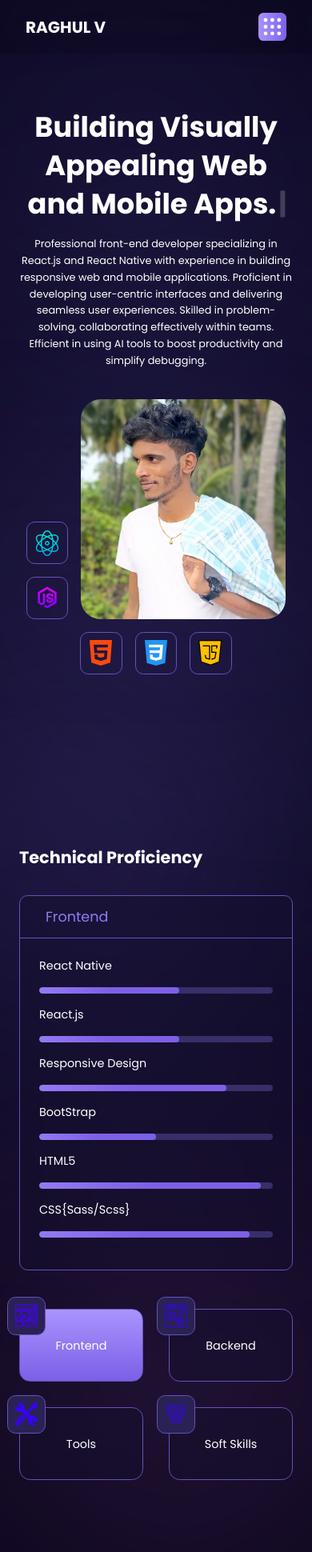
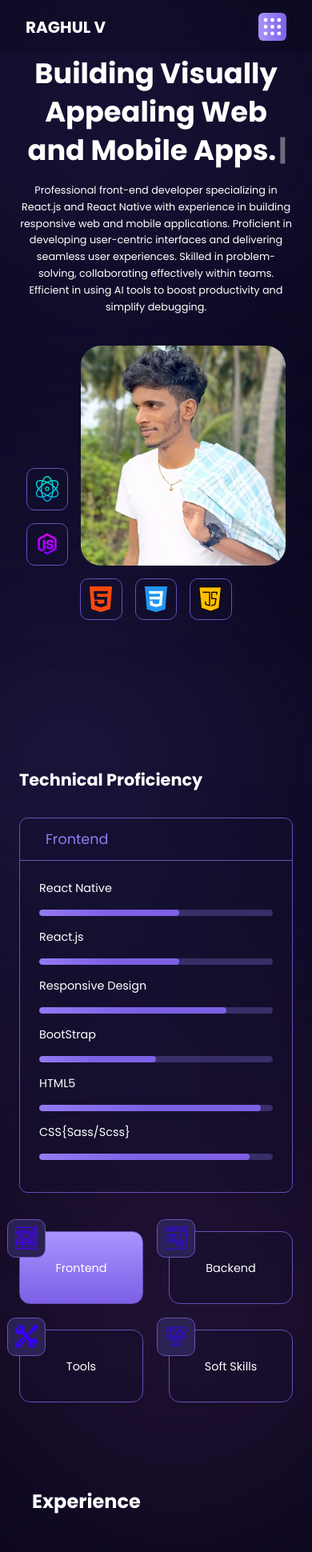
Before and after one commit to Raghul7S/PortfolioApp, a React (Create React App) app: page / in a window 390 px wide. Shown: the top 1940 px of the page at 80% size. Built offline with nearby package versions, Linux system fonts and the light colour scheme.

Commit message:
responsive changes

```diff
--- a/src/components/Contactme/ContactForm/ContactForm.css
+++ b/src/components/Contactme/ContactForm/ContactForm.css
@@ -61,7 +61,7 @@
     transition: all 0.3 ease;
 }
 
-.button:hover{
+.button:active{
     color: #a993fe;
     background: black;
     outline: 1.5px solid #a993fe;
--- a/src/components/Hero/Hero.css
+++ b/src/components/Hero/Hero.css
@@ -1,8 +1,8 @@
 .hero-container {
   display: flex;
   align-items: center;
-  position: relative;
   height: 100vh;
+  margin-bottom: -100px;
 }
 
 .hero-container::after,
@@ -18,13 +18,8 @@
 }
 
 .hero-container::after {
-  top: -3rem;
+  top: -5rem;
   left: -5rem;
-}
-
-.hero-container::before {
-  bottom: 2rem;
-  right: 0rem;
 }
 
 .hero-content {
@@ -138,6 +133,7 @@
 
 @media (max-width: 768px) {
   .hero-container {
+    padding-top: 50px;
     flex-direction: column;
   }
 
@@ -221,3 +217,10 @@
     font-size: 0.6rem;
   }
 }
+
+@media (max-width: 320px) {
+  .tech-icon {
+    width: 3rem;
+    height: 3rem;
+  }
+}
--- a/src/components/Navbar/Navbar.css
+++ b/src/components/Navbar/Navbar.css
@@ -1,7 +1,8 @@
 .nav-wrapper{
     background: rgba(0, 0, 0, 0.1);
     padding: 0.5rem 0;
-    position: sticky;
+    width: 100%;
+    position: fixed;
     top: 0;
     z-index: 30;
     backdrop-filter: blur(50px);
--- a/src/components/Skills/Skills.css
+++ b/src/components/Skills/Skills.css
@@ -81,7 +81,13 @@
 
 @media (max-width: 600px) {
   .skills-container {
-    margin-top: 50px;
+    margin-top: 200px;
+  }
+}
+
+@media (max-width: 768px) {
+  .skills-container {
+    margin-top: 120px;
   }
 }
 
@@ -90,3 +96,9 @@
     margin-top: 120px;
   }
 }
+
+@media (max-width: 350px) {
+  .skills-container {
+    margin-top: 230px;
+  }
+}
```
